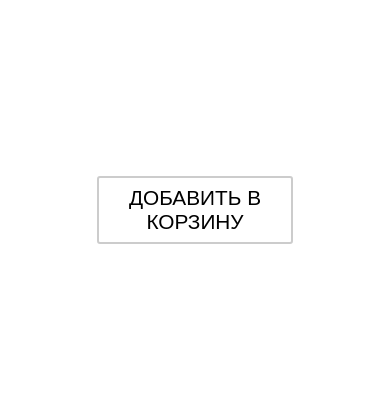
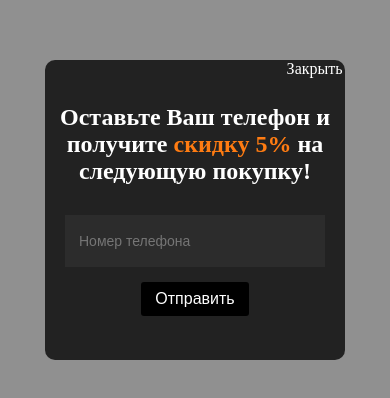
Before and after one commit to thimovez/popup, a website: page docs/index.html in a window 390 px wide. Shown: the part 212-610 px from the top of the page. Drawn offline with Linux system fonts and the light colour scheme.

Commit message:
add adaptation

```diff
--- a/docs/index.html
+++ b/docs/index.html
@@ -1 +1 @@
-<!DOCTYPE html><html lang="en"><head><meta charset="UTF-8"><meta http-equiv="X-UA-Compatible" content="IE=edge"><meta name="viewport" content="width=device-width,initial-scale=1"><title>Document</title><link rel="stylesheet" href="css/style.min.css"></head><body><div class="popup"><div class="overlay"></div><div class="popup__wrapper"><div class="close">Закрыть</div><h2>Оставьте Ваш телефон и получите <span>скидку 5%</span> на следующую покупку!</h2><form class="popup__form"><input class="popup__phone" name="phone" type="text" placeholder="Номер телефона"> <button class="popup__button">Отправить</button></form></div></div><div class="addToBasket__wrapper"><button class="addToBasket">Добавить в корзину</button></div><script src="js/script.js"></script></body></html>
+<!DOCTYPE html><html lang="en"><head><meta charset="UTF-8"><meta http-equiv="X-UA-Compatible" content="IE=edge"><meta name="viewport" content="width=device-width,initial-scale=1"><title>Document</title><link rel="stylesheet" href="css/style.min.css"></head><body><div class="overlay"></div><div class="popup"><div class="popup__wrapper"><div class="close">Закрыть</div><h2>Оставьте Ваш телефон и получите <span>скидку 5%</span> на следующую покупку!</h2><form class="popup__form"><input class="popup__phone" name="phone" type="text" placeholder="Номер телефона"> <button class="popup__button">Отправить</button></form></div></div><div class="addToBasket__wrapper"><button class="addToBasket">Добавить в корзину</button></div><script src="js/script.js"></script></body></html>
--- a/docs/js/script.js
+++ b/docs/js/script.js
@@ -1,7 +1,13 @@
 function popup() {
+    const message = {
+        succes: 'Спасибо, скоро мы с вами свяжемся',
+        failure: 'Что-то пошло не так...'
+    };
     const popupButton = document.querySelector('.addToBasket'),
         popup = document.querySelector('.popup'),
         overlay = document.querySelector('.overlay'),
+        sendNumButton = document.querySelector('.popup__button'),
+        popupForm = document.querySelector('.popup__wrapper'),
         close = document.querySelector('.close');
     //Окно будет отображаться лишь один раз после клика "Добавить в корзину"
     let countClick = 1;
@@ -19,6 +25,13 @@ function popup() {
     close.addEventListener('click', () => {
         popup.style.display = 'none';
     });
+    //Сообщение при отравке номера телефона
+    sendNumButton.addEventListener('submit', () => {
+        popupForm.style.display = 'none';
+        const thankYou = document.createElement('h1');
+
+    });
+
 }
 
 popup();
--- /dev/null
+++ b/src/sass/blocks/_media.scss
@@ -0,0 +1,45 @@
+@media (max-width: 1200px) {
+  .container {
+      max-width: 960px;
+  }
+}
+
+@media (max-width: 992px) {
+  .container {
+      max-width: 720px;
+  }
+}
+
+@media (max-width: 768px) {
+  .container {
+      max-width: 578px;
+  }
+  .popup {
+    &__wrapper {
+      width: 450px;
+      height: 260px;
+    }
+  }
+}
+
+@media (max-width: 576px) {
+  .container {
+      max-width: 100%;
+      padding: 0 10px;
+  }
+  .popup {
+    &__wrapper {
+      width: 300px;
+      height: 300px;
+    }
+    &__button {
+      margin-top: 15px;
+    }
+    &__form {
+      flex-direction: column;
+    }
+    &__phone {
+      margin-right: 0;
+    }
+  }
+}
--- a/src/sass/blocks/_popup.scss
+++ b/src/sass/blocks/_popup.scss
@@ -1,11 +1,13 @@
 .popup {
-    display: none;
+    // display: none;
     position: absolute;
-    top: 29%;
-    left: 36%;
+    top: 50%;
+    left: 50%;
+    transform: translate(-50%, -50%);
     transition: 5s;
+    z-index: 2;
     &__wrapper {
-        position: absolute;
+        position: relative;
         display: flex;
         justify-content: center;
         align-items: center;
@@ -15,7 +17,6 @@
         border-radius: 10px;
         background-color: #222222;
         color: #fff;
-        z-index: 2;
         span {
             color: #ff7c12;
         }
@@ -54,7 +55,8 @@
 
 .close {
     position: absolute;
-    left: 88%;
+    left: 99%;
+    transform: translate(-99%);
     top: 0;
     color: #fff;
     cursor: pointer;
--- a/src/sass/style.scss
+++ b/src/sass/style.scss
@@ -4,3 +4,4 @@
 // import block of site
 @import './blocks/popup';
 @import './blocks//addToBacket';
+@import './blocks/media';
```
Also changed, not shown: src/index.html (+1 -2 lines), docs/css/style.min.css.
